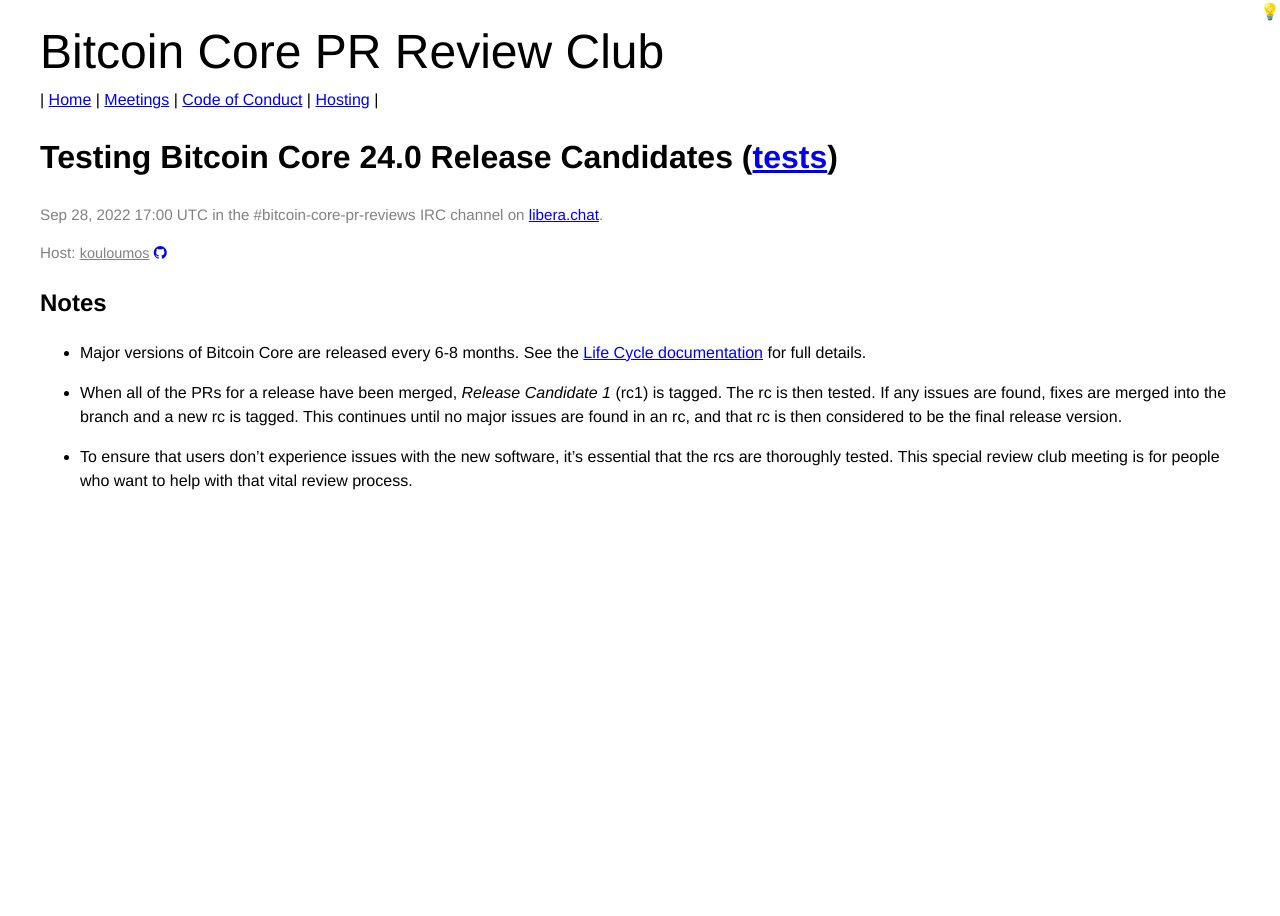
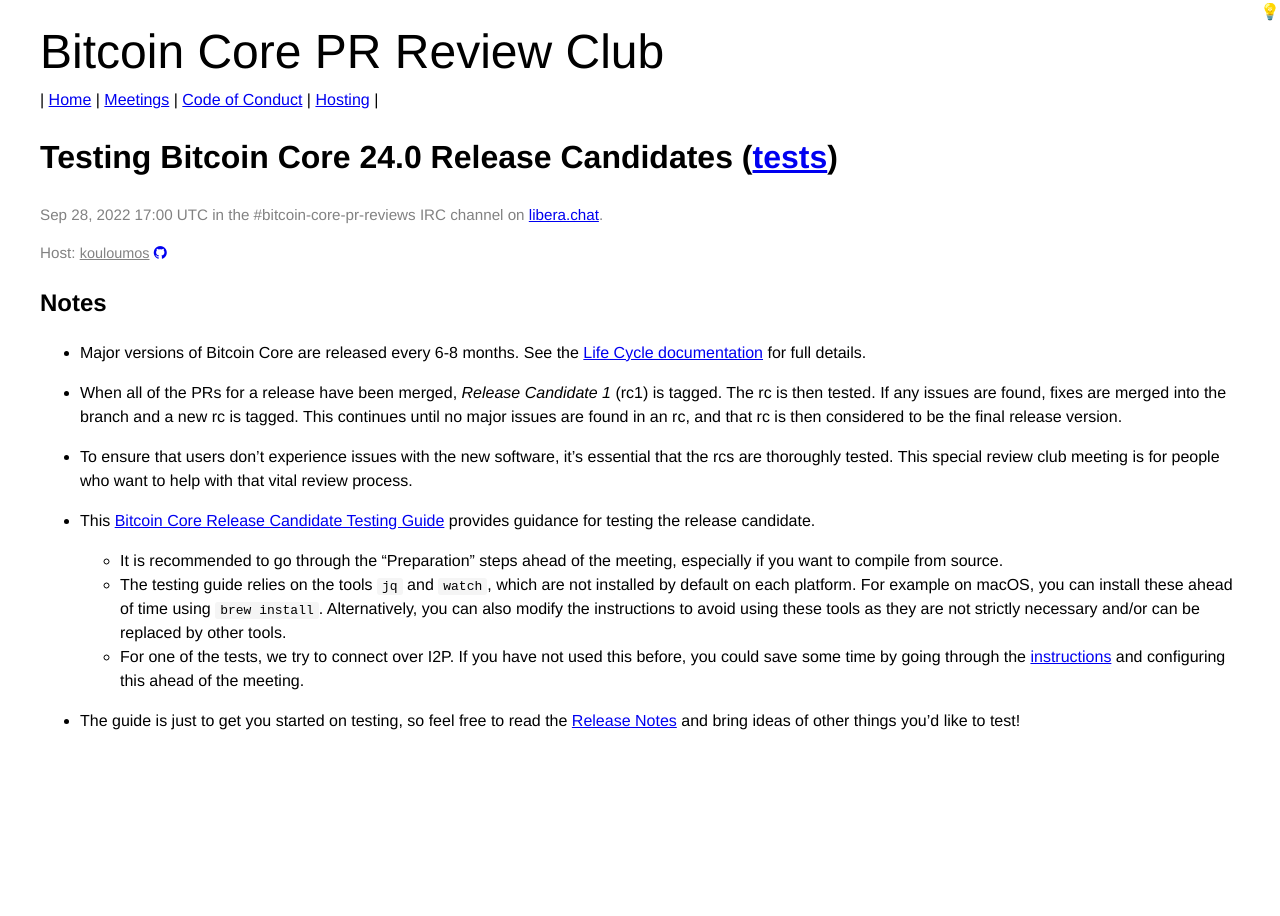
Before and after one commit to bitcoin-core-review-club/website, a Jekyll site: the page built from _posts/2022-09-28-v24-rc-testing.md, in a window 1280 px wide. Built offline with Jekyll 4.4.1, drawn with Linux system fonts in a browser that asks for light colours.

Commit message:
update meeting notes for v24-rc testing guide

```diff
--- a/_posts/2022-09-28-v24-rc-testing.md
+++ b/_posts/2022-09-28-v24-rc-testing.md
@@ -23,8 +23,17 @@
   essential that the rcs are thoroughly tested. This special review club
   meeting is for people who want to help with that vital review process.
 
+- This [Bitcoin Core Release Candidate Testing
+  Guide](https://github.com/bitcoin-core/bitcoin-devwiki/wiki/24.0-Release-Candidate-Testing-Guide) provides guidance for testing the release candidate.
+
+  - It is recommended to go through the "Preparation" steps ahead of the meeting, especially if you want to compile from source.
+  - The testing guide relies on the tools `jq` and `watch`, which are not installed by default on each platform. For example on macOS, you can install these ahead of time using `brew install`. Alternatively, you can also modify the instructions to avoid using these tools as they are not strictly necessary and/or can be replaced by other tools.
+  - For one of the tests, we try to connect over I2P. If you have not used this before, you could save some time by going through the [instructions](https://github.com/bitcoin/bitcoin/blob/master/doc/i2p.md) and configuring this ahead of the meeting.
+
+- The guide is just to get you started on testing, so feel free to read the [Release Notes](https://github.com/bitcoin-core/bitcoin-devwiki/wiki/24.0-Release-Notes-draft)
+  and bring ideas of other things you'd like to test!
+
 <!-- TODO: Add testing guide-->
-
 
 <!-- TODO: After meeting, uncomment and add meeting log between the irc tags
 ## Meeting Log
```
